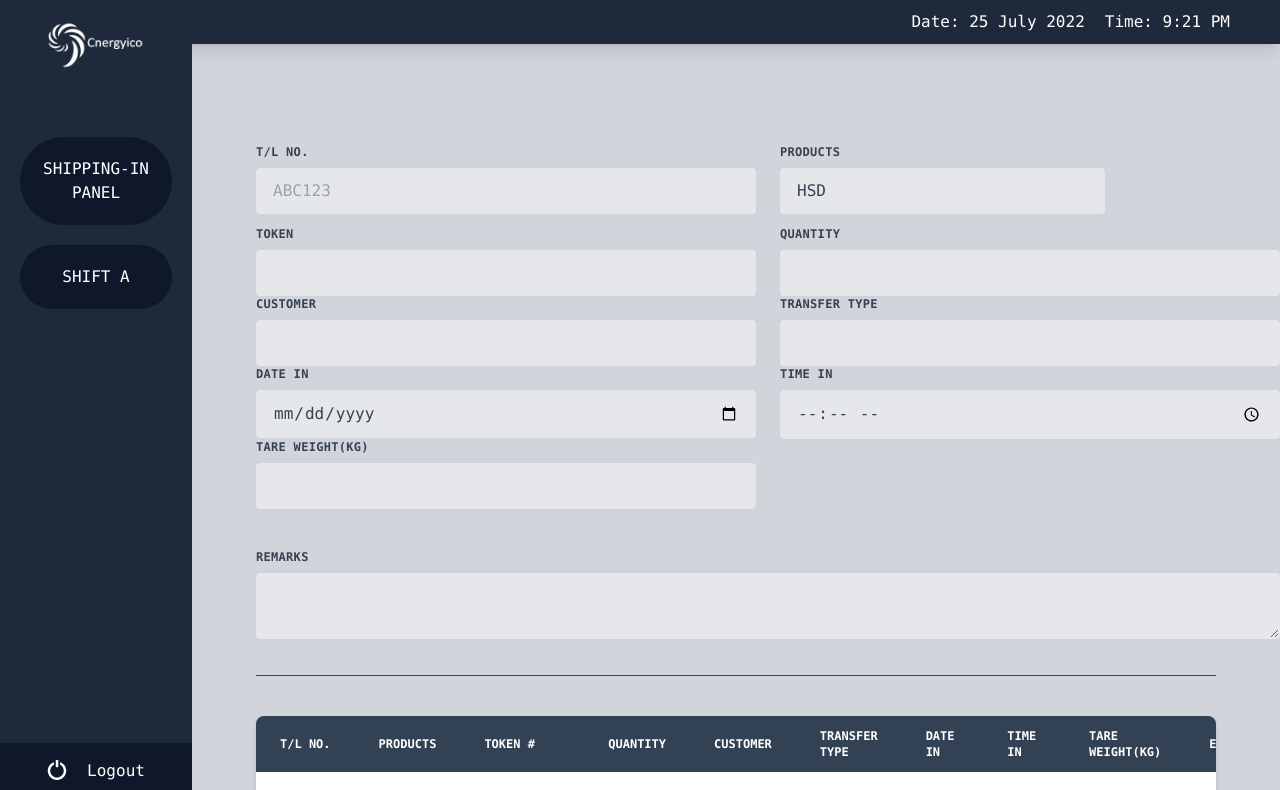
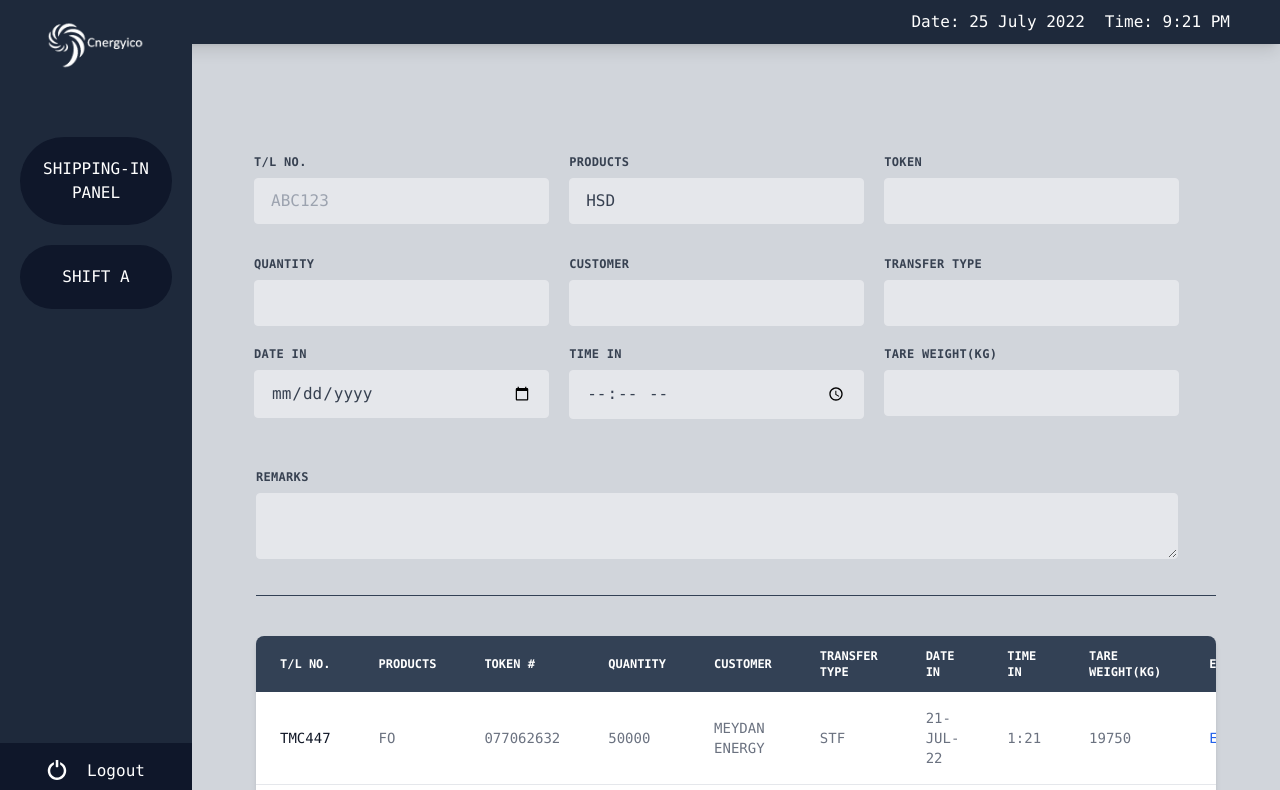
Before and after one commit to Maazasim1/oil-movement, a Next.js app: page /shippingin in a window 1280 px wide. Shown: the top 790 px of the page. Built offline with nearby package versions, Linux system fonts and the light colour scheme.

Commit message:
fixed jsx

```diff
--- a/pages/shippingin.js
+++ b/pages/shippingin.js
@@ -8,8 +8,8 @@ export default function Shippingin() {
             <Sidebar />
             <Navbar />
             <div className="pl-[20%] pt-[100px] w-full">
-                <htmlForm className="w-full max-w-[90%]">
-                    <div className="flex flex-wrap -mx-3 mb-10 htmlFormContainer">
+                <form className="w-full max-w-[90%]">
+                    <div className="flex flex-wrap -mx-3 mb-10 formContainer">
                         <div className="w-full md:w-1/2 px-3 mb-6 md:mb-0">
                             <label className="block uppercase tracking-wide text-gray-700 text-xs font-bold mb-2" htmlFor="grid-T/L-no">
                                 T/L No.
@@ -83,7 +83,7 @@ export default function Shippingin() {
                         </div>
                     </div>
 
-                </htmlForm>
+                </form>
             </div>
             <div className='pl-[20%] pr-[5%]'>
                 <hr className='border-none h-[1px] text-slate-700 bg-slate-700' />
```
